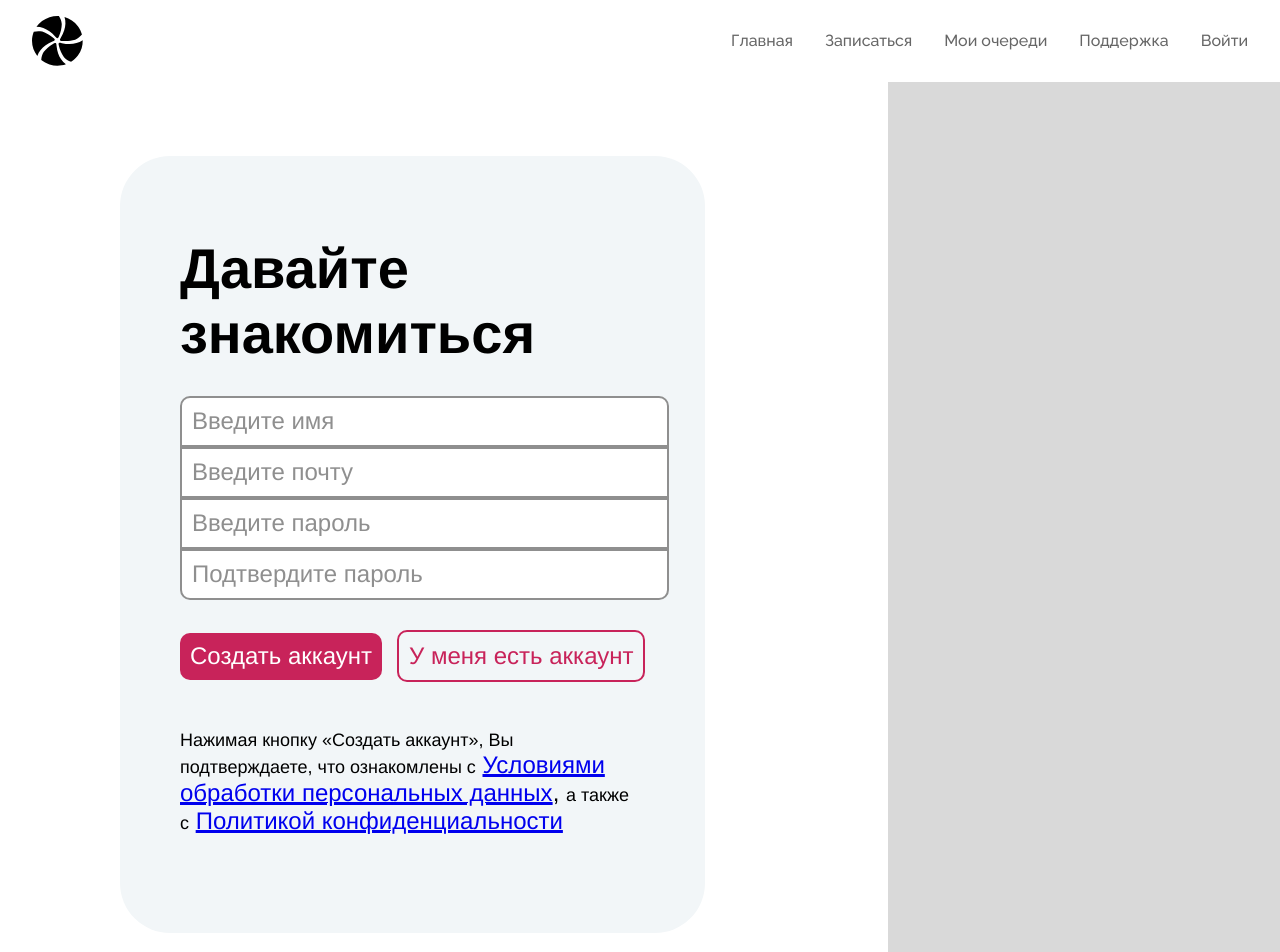
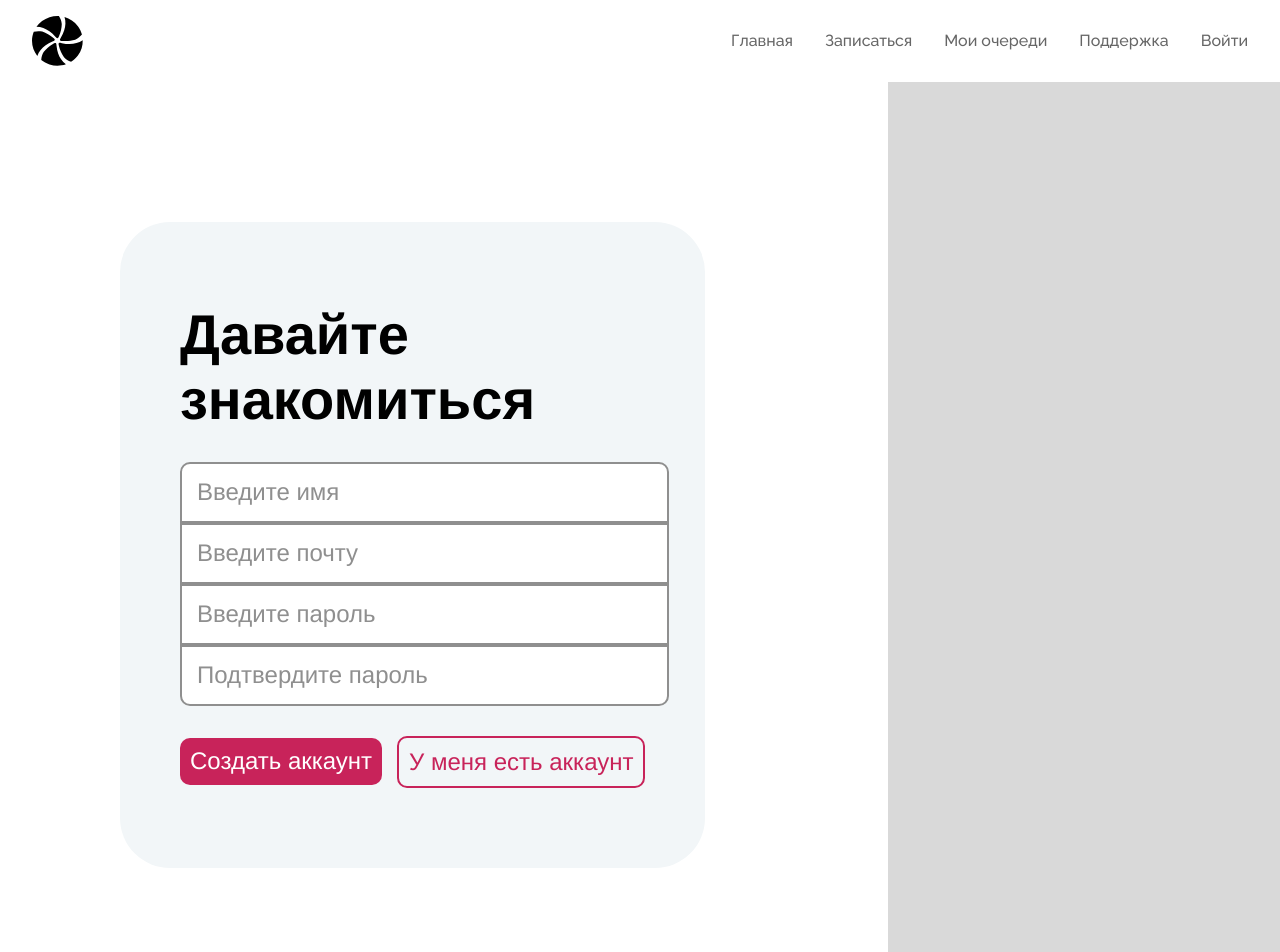
Before and after one commit to 444eBurashka/front-que, a React (Create React App) app: page /register in a window 1280 px wide. Shown: the top 952 px of the page. Built offline with nearby package versions, Linux system fonts and the light colour scheme.

Commit message:
Первичная обработка регистрации и логина

```diff
--- a/src/App.js
+++ b/src/App.js
@@ -1,5 +1,5 @@
 import './App.css';
-import { BrowserRouter as Router, Routes, Route } from 'react-router-dom';
+import { BrowserRouter as Router, Routes, Route, Navigate } from "react-router-dom";
 import Header from './components/Header/Header';
 import LoginPage from './pages/LoginPage/LoginPage';
 import HomePage from './pages/HomePage/HomePage';
@@ -10,11 +10,11 @@ function App() {
   return (
     <Router>
       <Header />
-
       <Routes>
         <Route path="/" element={<HomePage />} />
+        <Route path="/register" element={<RegisterPage />} />
         <Route path="/login" element={<LoginPage />} />
-        <Route path="/register" element={<RegisterPage />} />
+        <Route path="*" element={<Navigate to="/login" />} />
       </Routes>
     </Router>
   );
--- /dev/null
+++ b/src/api.js
@@ -0,0 +1,27 @@
+const BASE_URL = "http://31.207.77.139:8000";
+
+export const registerUser = async (data) => {
+  const response = await fetch(`${BASE_URL}/auth/register`, {
+    method: "POST",
+    headers: { "Content-Type": "application/json" },
+    body: JSON.stringify(data),
+  });
+  if (!response.ok) {
+    const errorData = await response.json();
+    throw errorData;
+  }
+  return response.json();
+};
+
+export const loginUser = async (data) => {
+  const response = await fetch(`${BASE_URL}/auth/token`, {
+    method: "POST",
+    headers: { "Content-Type": "application/json" },
+    body: JSON.stringify(data),
+  });
+  if (!response.ok) {
+    const errorData = await response.json();
+    throw errorData;
+  }
+  return response.json();
+};
--- a/src/pages/LoginPage/LoginPage.css
+++ b/src/pages/LoginPage/LoginPage.css
@@ -199,3 +199,45 @@
   background-color: #d9d9d9;
   width: 940px;
 }
+
+.frame-3, .frame-4, .frame-2, .frame-3 {
+  cursor: pointer;
+  transition: all 0.2s ease;
+}
+
+.frame-3:hover, .frame-2:hover {
+  transform: scale(1.05);
+  box-shadow: 0 4px 8px rgba(0,0,0,0.2);
+}
+
+.frame-3:active, .frame-2:active {
+  transform: scale(0.97);
+  box-shadow: 0 2px 4px rgba(0,0,0,0.2);
+}
+
+.frame-4:hover, .frame-3:hover {
+  transform: scale(1.05);
+  box-shadow: 0 4px 8px rgba(0,0,0,0.1);
+}
+
+.frame-4:active, .frame-3:active {
+  transform: scale(0.97);
+  box-shadow: 0 2px 4px rgba(0,0,0,0.1);
+}
+
+input {
+  font-family: "Raleway-Medium", Helvetica;
+  font-size: 24px;
+  border: none;
+  outline: none;
+  width: 100%;
+  background-color: transparent;
+}
+
+input::placeholder {
+  color: #8f8f8f;
+}
+
+.frame input, .div-wrapper input, .frame-2 input {
+  padding: 5px;
+}
--- a/src/pages/LoginPage/LoginPage.js
+++ b/src/pages/LoginPage/LoginPage.js
@@ -1,7 +1,25 @@
-import React from "react";
+import React, { useState } from "react";
 import "./LoginPage.css";
+import { loginUser } from "../../api";
+import { useNavigate } from "react-router-dom";
 
 export const LoginPage = () => {
+  const [login, setLogin] = useState("");
+  const [password, setPassword] = useState("");
+  const [error, setError] = useState("");
+  const navigate = useNavigate();
+
+  const handleLogin = async () => {
+    try {
+      const data = await loginUser({ login, password });
+      localStorage.setItem("access_token", data.access_token);
+      setError("");
+      alert("Успешный вход!"); // позже можно редиректить на другую страницу
+    } catch (err) {
+      setError(err.detail?.[0]?.msg || "Ошибка при входе");
+    }
+  };
+
   return (
     <div className="login">
       <div className="login-section">
@@ -10,58 +28,37 @@ export const LoginPage = () => {
         <div className="login-and-password">
           <div className="div">
             <div className="frame">
-              <div className="text-wrapper-2">Введите логин</div>
+              <input
+                className="text-wrapper-2"
+                placeholder="Введите логин"
+                value={login}
+                onChange={(e) => setLogin(e.target.value)}
+              />
             </div>
 
             <div className="div-wrapper">
-              <div className="text-wrapper-2">Введите пароль</div>
+              <input
+                className="text-wrapper-2"
+                placeholder="Введите пароль"
+                type="password"
+                value={password}
+                onChange={(e) => setPassword(e.target.value)}
+              />
             </div>
           </div>
         </div>
 
         <div className="buttons">
-          <div className="frame-2">
+          <div className="frame-2" onClick={handleLogin}>
             <div className="text-wrapper-3">Войти</div>
           </div>
 
-          <div className="frame-3">
+          <div className="frame-3" onClick={() => navigate("/register")}>
             <div className="text-wrapper-4">Создать аккаунт</div>
           </div>
         </div>
 
-        <p className="p">
-          <span className="span">
-            Нажимая кнопку «Войти», Вы подтверждаете, что ознакомлены с
-          </span>
-
-          <span className="text-wrapper-5">&nbsp;</span>
-
-          <a
-            href="https://k-telecom.org/wp-content/uploads/2023/11/soglasie-na-obrabotku-dannyh.pdf"
-            rel="noopener noreferrer"
-            target="_blank"
-          >
-            <span className="text-wrapper-6">
-              Условиями обработки персональных данных
-            </span>
-          </a>
-
-          <span className="text-wrapper-5">, </span>
-
-          <span className="span">а также с</span>
-
-          <span className="text-wrapper-5">&nbsp;</span>
-
-          <a
-            href="https://k-telecom.org/politika-konfidentsialnosti"
-            rel="noopener noreferrer"
-            target="_blank"
-          >
-            <span className="text-wrapper-6">Политикой конфиденциальности</span>
-          </a>
-        </p>
-
-        <div className="text-wrapper-7">Восстановить доступ</div>
+        {error && <p style={{ color: "red" }}>{error}</p>}
       </div>
 
       <div className="rectangle" />
--- a/src/pages/RegisterPage/RegisterPage.css
+++ b/src/pages/RegisterPage/RegisterPage.css
@@ -200,3 +200,45 @@
   background-color: #d9d9d9;
   width: 940px;
 }
+
+.frame-3, .frame-4, .frame-2, .frame-3 {
+  cursor: pointer;
+  transition: all 0.2s ease;
+}
+
+.frame-3:hover, .frame-2:hover {
+  transform: scale(1.05);
+  box-shadow: 0 4px 8px rgba(0,0,0,0.2);
+}
+
+.frame-3:active, .frame-2:active {
+  transform: scale(0.97);
+  box-shadow: 0 2px 4px rgba(0,0,0,0.2);
+}
+
+.frame-4:hover, .frame-3:hover {
+  transform: scale(1.05);
+  box-shadow: 0 4px 8px rgba(0,0,0,0.1);
+}
+
+.frame-4:active, .frame-3:active {
+  transform: scale(0.97);
+  box-shadow: 0 2px 4px rgba(0,0,0,0.1);
+}
+
+input {
+  font-family: "Raleway-Medium", Helvetica;
+  font-size: 24px;
+  border: none;
+  outline: none;
+  width: 100%;
+  background-color: transparent;
+}
+
+input::placeholder {
+  color: #8f8f8f;
+}
+
+.frame input, .div-wrapper input, .frame-2 input {
+  padding: 5px;
+}
--- a/src/pages/RegisterPage/RegisterPage.js
+++ b/src/pages/RegisterPage/RegisterPage.js
@@ -1,7 +1,41 @@
-import React from "react";
+import React, { useState } from "react";
 import "./RegisterPage.css";
+import { registerUser } from "../../api";
+import { useNavigate } from "react-router-dom";
 
 export const RegisterPage = () => {
+  const [login, setLogin] = useState("");
+  const [email, setEmail] = useState("");
+  const [password, setPassword] = useState("");
+  const [passwordConfirm, setPasswordConfirm] = useState("");
+  const [error, setError] = useState("");
+  const [success, setSuccess] = useState("");
+
+  const navigate = useNavigate();
+
+  const handleRegister = async () => {
+    if (password !== passwordConfirm) {
+      setError("Пароли не совпадают");
+      return;
+    }
+
+    try {
+      const data = {
+        login,
+        password,
+        email,
+        email_notifications: true,
+        telegram_login: "",
+        telegram_notifications: false,
+      };
+      await registerUser(data);
+      setSuccess("Аккаунт успешно создан!");
+      setError("");
+    } catch (err) {
+      setError(err.detail?.[0]?.msg || "Ошибка при регистрации");
+    }
+  };
+
   return (
     <div className="registration">
       <div className="log-section">
@@ -10,65 +44,58 @@ export const RegisterPage = () => {
         <div className="login-and-password">
           <div className="log">
             <div className="frame">
-              <div className="div">Введите имя</div>
+              <input
+                className="div"
+                placeholder="Введите имя"
+                value={login}
+                onChange={(e) => setLogin(e.target.value)}
+              />
             </div>
 
             <div className="div-wrapper">
-              <div className="div">Введите почту</div>
+              <input
+                className="div"
+                placeholder="Введите почту"
+                type="email"
+                value={email}
+                onChange={(e) => setEmail(e.target.value)}
+              />
             </div>
 
             <div className="div-wrapper">
-              <div className="div">Введите пароль</div>
+              <input
+                className="div"
+                placeholder="Введите пароль"
+                type="password"
+                value={password}
+                onChange={(e) => setPassword(e.target.value)}
+              />
             </div>
 
             <div className="frame-2">
-              <div className="div">Подтвердите пароль</div>
+              <input
+                className="div"
+                placeholder="Подтвердите пароль"
+                type="password"
+                value={passwordConfirm}
+                onChange={(e) => setPasswordConfirm(e.target.value)}
+              />
             </div>
           </div>
         </div>
 
         <div className="buttons">
-          <div className="frame-3">
+          <div className="frame-3" onClick={handleRegister}>
             <div className="text-wrapper-2">Создать аккаунт</div>
           </div>
 
-          <div className="frame-4">
+          <div className="frame-4" onClick={() => navigate("/login")}>
             <div className="text-wrapper-3">У меня есть аккаунт</div>
           </div>
         </div>
 
-        <p className="p">
-          <span className="span">
-            Нажимая кнопку «Создать аккаунт», Вы подтверждаете, что ознакомлены
-            с
-          </span>
-
-          <span className="text-wrapper-4">&nbsp;</span>
-
-          <a
-            href="https://k-telecom.org/wp-content/uploads/2023/11/soglasie-na-obrabotku-dannyh.pdf"
-            rel="noopener noreferrer"
-            target="_blank"
-          >
-            <span className="text-wrapper-5">
-              Условиями обработки персональных данных
-            </span>
-          </a>
-
-          <span className="text-wrapper-4">, </span>
-
-          <span className="span">а также с</span>
-
-          <span className="text-wrapper-4">&nbsp;</span>
-
-          <a
-            href="https://k-telecom.org/politika-konfidentsialnosti"
-            rel="noopener noreferrer"
-            target="_blank"
-          >
-            <span className="text-wrapper-5">Политикой конфиденциальности</span>
-          </a>
-        </p>
+        {error && <p style={{ color: "red" }}>{error}</p>}
+        {success && <p style={{ color: "green" }}>{success}</p>}
       </div>
 
       <div className="rectangle" />
```
